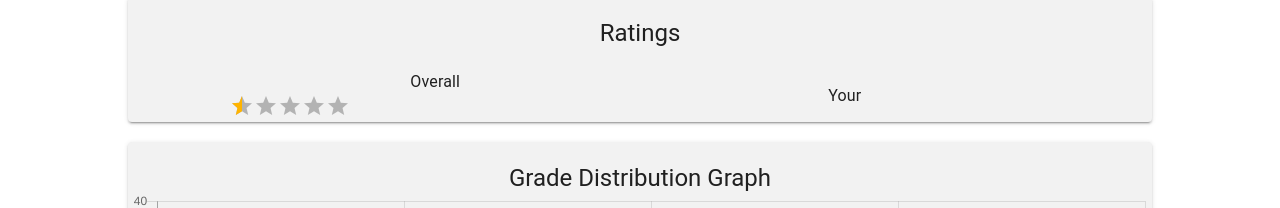
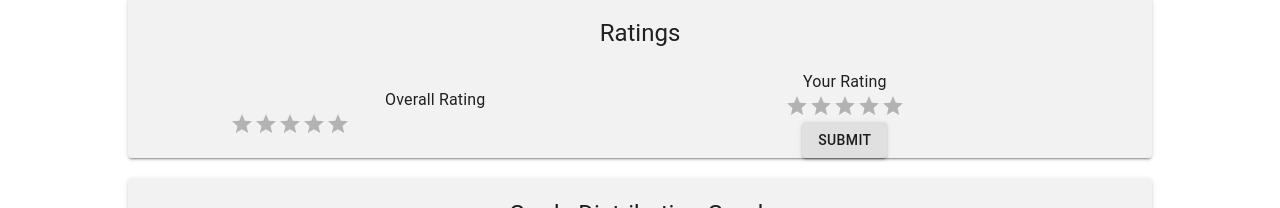
Before and after one commit to chandiran-dmc/universitydiscourse, a React (Create React App) app: page /course/1 in a window 1280 px wide. Shown: the part 411-619 px from the top of the page. Built offline with nearby package versions, Linux system fonts and the light colour scheme; no server answers.

Commit message:
Implemented creating ratings functionality

```diff
--- a/controllers/rating-ctrl.js
+++ b/controllers/rating-ctrl.js
@@ -17,7 +17,7 @@ createRating = (req, res) => {
 
     let rating_data = {
         course: body.course,
-        username: body.user,
+        username: body.username,
         rating: body.rating
     };
 
@@ -59,6 +59,9 @@ getRatings = async (req, res) => {
         if (err) {
             return res.status(400).json({ success: false, error: err });
         }
+        if (ratings.length === 0) {
+            console.log("Ratings is empty");
+        }
         // return curves
         return res.status(200).json({ success: true, data: ratings });
 
--- a/models/post-model.js
+++ b/models/post-model.js
@@ -3,7 +3,7 @@ const Schema = mongoose.Schema;
 
 const Post = new Schema(
     {
-        title: { type: String, require: true},
+        title: { type: String, required: true},
         user: { type: String, required: true },
         type: { type: String, required: true },
         tag: { type: [String], required: true },
--- a/models/rating-model.js
+++ b/models/rating-model.js
@@ -3,9 +3,9 @@ const Schema = mongoose.Schema;
 
 const Rating = new Schema(
     {
-        course: { type: String, require: true },
-        username : { type: String, require: true },
-        rating: { type: Number, require: true}
+        course: { type: String, required: true },
+        username : { type: String, required: true },
+        rating: { type: Number, required: true}
     },
     {
         collection: 'ratings'
--- a/src/components/CoursePage/CoursePage.js
+++ b/src/components/CoursePage/CoursePage.js
@@ -18,6 +18,7 @@ import { Grid, Card, CardMedia, CardContent, Typography, CardActions, Button, cr
 import { Rating } from '@material-ui/lab';
 import axios from 'axios';
 import { Line } from 'react-chartjs-2';
+import CourseRatings from './CourseRatings';
 
 const theme = createMuiTheme({
     palette: {
@@ -52,7 +53,8 @@ export default class CoursePage extends Component {
             description: "No course description available",
             credit: 0,
             followButton: <div/>,
-            courseRating: 0.5
+            courseRatings: [],
+            courseRating: 0.0
         };
     }
 
@@ -93,9 +95,17 @@ export default class CoursePage extends Component {
             // get the ratings for this course
             let ratings = [];
             for (let i = 0; i < posts.length; i++) {
+                console.log(posts[i]);
+            }
 
+            // put the ratings for this course in the ratings
+            this.setState({
+                courseRatings: ratings
+            });
 
-            }
+            // update the ratings average
+
+            //////////////////////////////////////////////////////////////////////////////////////////////////////////////////
         })
         .catch((error) => {
             console.error(error);
@@ -546,7 +556,7 @@ export default class CoursePage extends Component {
                                         variant="body1"
                                         align="center"
                                     >
-                                        Overall
+                                        Overall Rating
                                     </Typography>
                                     <Rating
                                         readOnly
@@ -565,8 +575,13 @@ export default class CoursePage extends Component {
                                         variant="body1"
                                         align="center"
                                     >
-                                        Your
+                                        Your Rating
                                     </Typography>
+                                    <CourseRatings
+                                        coursename={this.state.id}
+                                        update={this.getRatingsAverage}
+                                        ratings={this.state.courseRatings}
+                                    />
                                 </Grid>
                             </Grid>
                         </Paper>
--- /dev/null
+++ b/src/components/CoursePage/CourseRatings.js
@@ -0,0 +1,127 @@
+/**
+ * This is a React component for the ratings in the
+ */
+
+import React, { Component } from 'react'
+import { Grid, Button } from '@material-ui/core';
+import { Rating } from '@material-ui/lab';
+import axios from 'axios';
+
+export default class CourseRatings extends Component {
+
+    constructor(props) {
+        super(props);
+        this.state = {
+            coursename: props.coursename,
+            updateRatings: props.update,
+            ratings: props.ratings,
+            value: 0,
+            isRated: false
+        };
+    }
+
+    /**
+     * Check if the user has already submitted a rating for this course
+     */
+    componentDidMount() {
+
+        let username = localStorage.getItem("username");
+        let ratings = this.state.ratings;
+
+        // go through all the ratings and search for the user
+        for (let i = 0; i < ratings.length; i++) {
+
+            // if found, update the value with the given value
+            // and set the isRated as true
+            if (ratings[i].username === username) {
+                this.setState({
+                    value: ratings[i].rating,
+                    isRated: true
+                });
+                break;
+            }
+        }
+    }
+
+    /**
+     * Method to create a new rating to the database
+     */
+    createNewRating = (event) => {
+        console.log("Current value: " + this.state.value);
+
+        // send request to server
+        axios({
+            method: 'post',
+            url: 'http://localhost:3000/api/createrating',
+            data: {
+                course: this.state.coursename,
+                username: localStorage.getItem("username"),
+                rating: this.state.value
+            }
+        })
+        .then((response) => {
+
+            // set as rated
+            this.setState({
+                isRated: true
+            });
+
+            // update the average ratings
+            this.state.updateRatings();
+        })
+        .catch((error) => {
+            console.error(error);
+            alert('An error occurred');
+        });
+    }
+
+    render() {
+        return (
+            <Grid
+                item
+                container
+                justify="center"
+                alignItems="center"
+                direction="column"
+            >
+                <Grid item>
+                    {this.state.isRated ?
+                        <Rating
+                            readOnly
+                            precision={0.5}
+                            value={this.state.value}
+                        />
+                        :
+                        <Rating
+                            precision={0.5}
+                            value={this.state.value}
+                            onChange={(event, value) => {
+                                this.setState({
+                                    value: value
+                                });
+                            }}
+                        />
+                    }
+                </Grid>
+                <Grid item>
+                    {this.state.isRated ?
+                        <Button
+                            variant="contained"
+                            disabled
+                        >
+                            Submit
+                        </Button>
+                        :
+                        <Button
+                            variant="contained"
+                            onClick={this.createNewRating}
+                        >
+                            Submit
+                        </Button>
+                    }
+                </Grid>
+
+            </Grid>
+        )
+    }
+}
```
Also changed, not shown: src/components/CoursePage/Ranking.js (deleted, +0 -15 lines).
